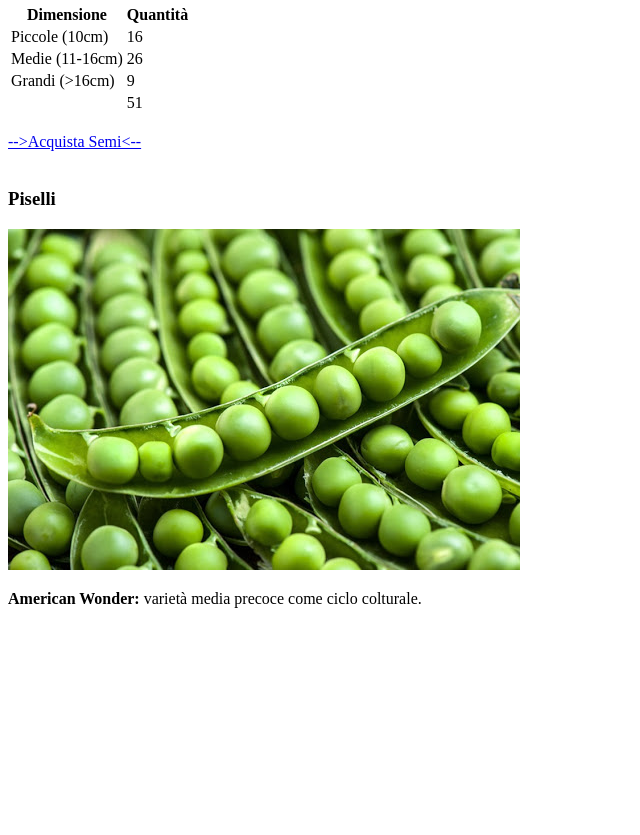
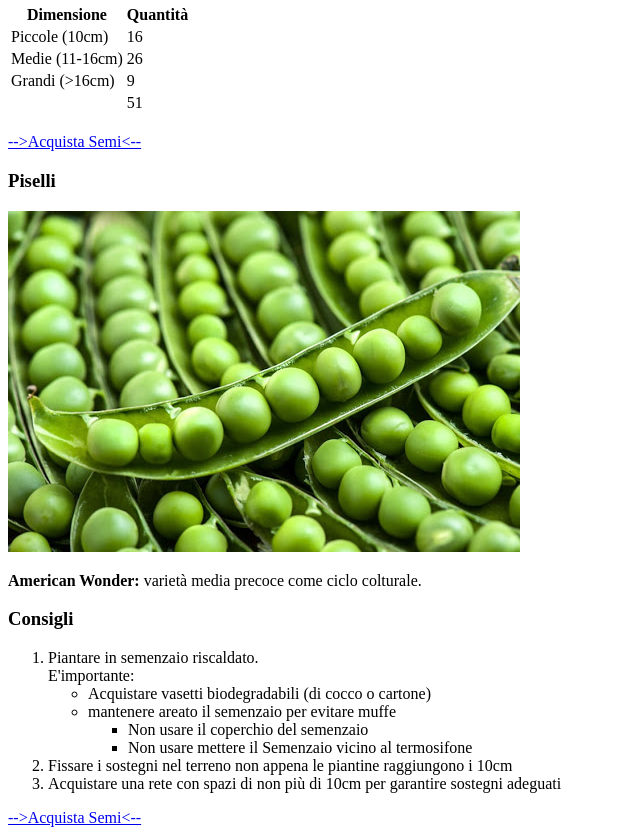
Before and after one commit to NotAlex575/htmlcss-hello, a plain HTML site: page index.html in a window 1280 px wide. Shown: the part 801-1636 px from the top of the page, without its empty margins (0-640 px from the left). Before the commit the page ends 1425 px from the top, so only its background shows below. Drawn offline with Linux system fonts and the light colour scheme.

Commit message:
Aggiunto Footer (consigli coltivazione piselli) + commenti section Piselli

```diff
--- a/index.html
+++ b/index.html
@@ -87,7 +87,6 @@
 
             </section>
 
-            <br>
 
             <!--Sezione Piselli-->
 
@@ -110,6 +109,39 @@
 
         <footer>
 
+            <section>
+
+                <!--Lista ordinata consigli piselli-->
+                <h3>Consigli</h3>
+
+                <ol>
+                    <li>Piantare in semenzaio riscaldato.<br>E'importante:
+
+                    <!--lista non ordinata info inportanti coltivazione piselli-->
+                    <ul>
+                        <li>Acquistare vasetti biodegradabili (di cocco o cartone)</li>
+                        <li>mantenere areato il semenzaio per evitare muffe</li>
+                        <ul>
+                            <li>Non usare il coperchio del semenzaio</li>
+                            <li>Non usare mettere il Semenzaio vicino al termosifone</li>
+                        </ul>
+                    </ul>
+                    </li>
+
+                    <li>Fissare i sostegni nel terreno non appena le piantine raggiungono i 10cm</li>
+                    <li>Acquistare una rete con spazi di non più di 10cm per garantire sostegni adeguati</li>
+                </ol>
+
+
+            </section>
+
+
+            <!--LINK ACQUISTA PISELLI-->
+            <section>
+
+                <a href="https://sgaravatti.net/collections/piselli?srsltid=AfmBOoqyZCrN21BG0HopRGdwllrpFuHL5W1QnsphAeFpcinNOSSVpIaf" target="_blank">-->Acquista Semi<--</a>
+
+            </section>
 
         </footer>
 
```
